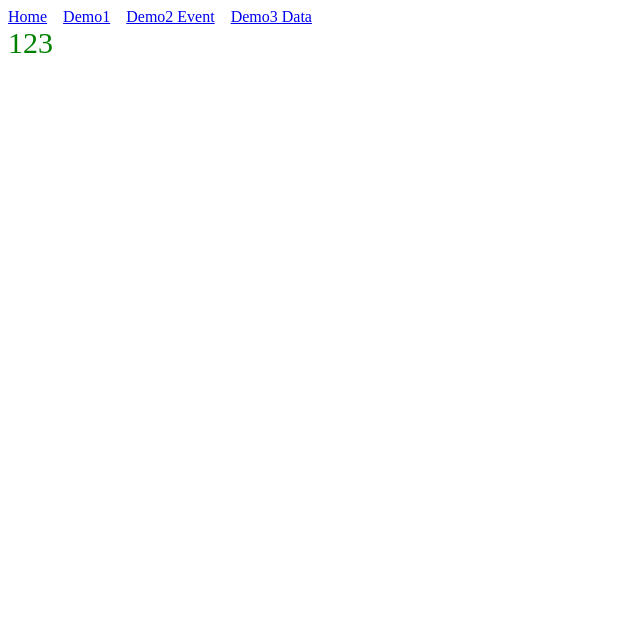
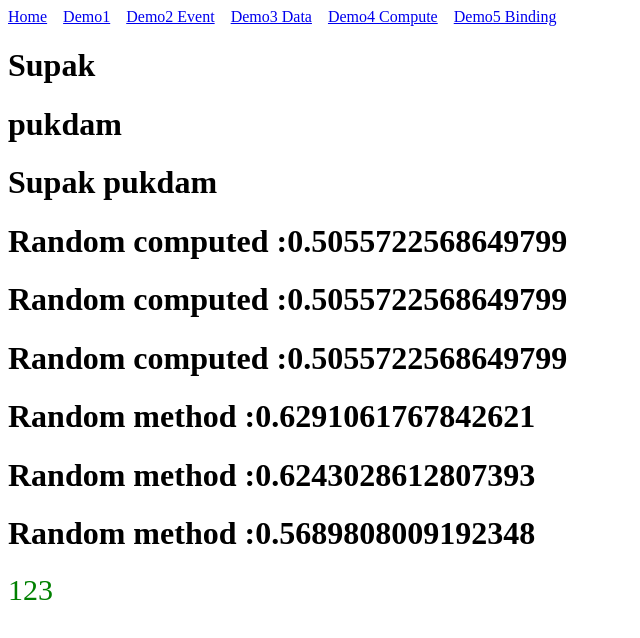
Before and after one commit to supakjack/vue-cli-tutorial, a Vue app: page /demo4 in a window 1280 px wide. Shown: the top 638 px of the page, without its empty margins (0-640 px from the left). Built offline with nearby package versions, Linux system fonts and the light colour scheme.

Commit message:
Binding
Binding

```diff
--- a/src/App.vue
+++ b/src/App.vue
@@ -12,6 +12,12 @@
       </li>
       <li>
         <router-link to="/demo3">Demo3 Data</router-link>
+      </li>
+      <li>
+        <router-link to="/demo4">Demo4 Compute</router-link>
+      </li>
+       <li>
+        <router-link to="/demo5">Demo5 Binding</router-link>
       </li>
     </ul>
     <router-view></router-view>
--- a/src/router/index.js
+++ b/src/router/index.js
@@ -4,6 +4,8 @@ import Home from '../views/Home.vue'
 import Demo1 from '../views/Demo1_intro.vue'
 import Demo2_EventMethod from '../views/Demo2_EventMethod.vue'
 import  Demo3_Data from '../views/Demo3_Data.vue'
+import Demo4_Compute from '../views/Demo4_Compute.vue'
+import Abc from '../views/Demo5_Binding.vue'
 
 Vue.use(VueRouter)
 
@@ -27,6 +29,16 @@ const routes = [
     path:"/demo3",
     name:"demo3",
     component:Demo3_Data
+  },
+  {
+    path:"/demo4",
+    name:"demo4",
+    component:Demo4_Compute
+  },
+  {
+    path:"/demo5",
+    name:"demo5",
+    component:Abc
   }
 ]
 
--- /dev/null
+++ b/src/views/Demo4_Compute.vue
@@ -0,0 +1,54 @@
+<template>
+  <div id="demo4">
+      <h1>{{firstname}}</h1>
+      <h1>{{lastname}}</h1>
+      <h1>{{fullname}}</h1>
+      <h1>
+          Random computed :{{getrandom0}}
+      </h1>
+      <h1>
+          Random computed :{{ getrandom0 }}
+      </h1>
+      <h1>
+          Random computed :{{ getrandom0 }}
+      </h1>
+      <h1>
+          Random method :{{ getrandom1() }}
+      </h1>
+      <h1>
+          Random method :{{ getrandom1() }}
+      </h1>
+       <h1>
+          Random method :{{ getrandom1() }}
+      </h1>
+  </div>
+</template>
+
+<script>
+export default {
+    name:"Demo4",
+    methods: {
+        getrandom1:function(){
+            return Math.random();
+        }
+    },
+    data() {
+        return {
+            firstname:"Supak",
+            lastname:"pukdam"
+        }
+    },
+    computed: {
+        fullname(){
+            return this.firstname+" "+this.lastname
+        },
+        getrandom0(){
+            return Math.random();
+        }
+    },
+}
+</script>
+
+<style>
+
+</style>
--- /dev/null
+++ b/src/views/Demo5_Binding.vue
@@ -0,0 +1,24 @@
+<template>
+  <div id="demo5">
+    <img v-bind:src="imageUrl" v-bind:height="height" />
+    <br>
+    <a :href="link">jack mobile</a>
+  </div>
+</template>
+
+<script>
+export default {
+  name: "Demo5",
+  data() {
+    return {
+      imageUrl:
+        "https://images.unsplash.com/photo-1515415912532-e9d60b5b9f0d?ixlib=rb-1.2.1&ixid=eyJhcHBfaWQiOjEyMDd9&auto=format&fit=crop&w=1350&q=80",
+      height: 50,
+      link: "http://github.com/supakjack"
+    };
+  }
+};
+</script>
+
+<style>
+</style>
```
